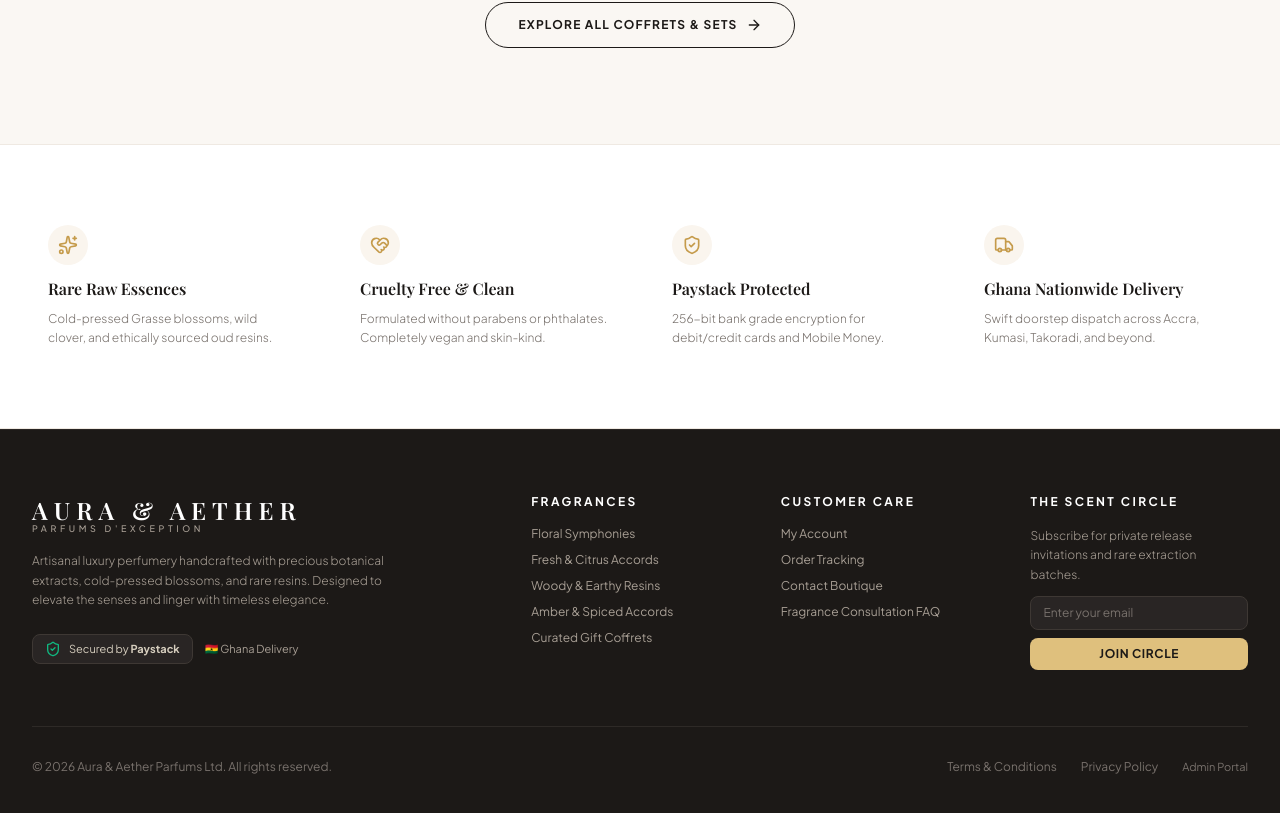
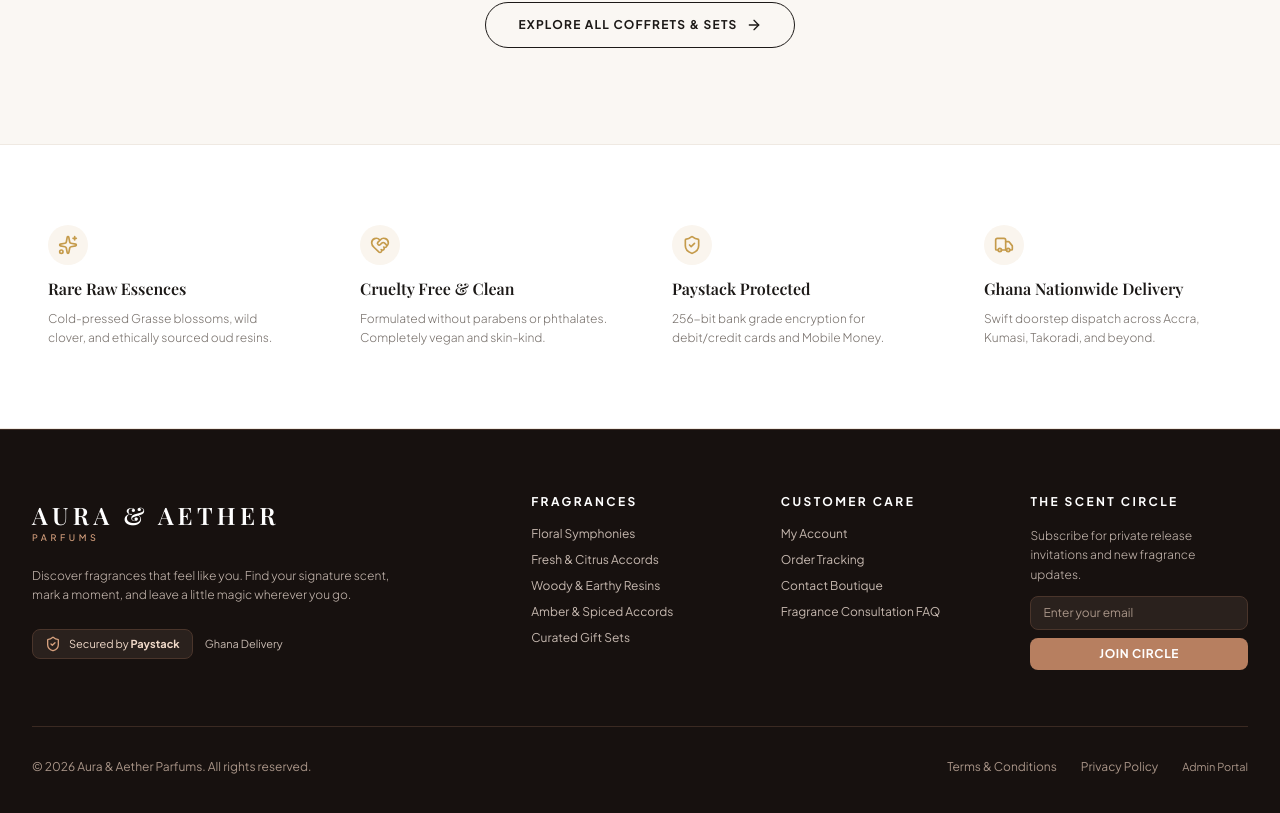
Before and after one commit to agbedor/Aura-Aether, a Next.js app: page / in a window 1280 px wide. Shown: the part 3336-4149 px from the top of the page. Built offline with nearby package versions, Linux system fonts and the light colour scheme; no server answers; the database is empty; a web font is replaced by a local one.

Commit message:
Apply ivory and copper brand palette and configurable logo/footer content

```diff
--- a/src/components/Footer.tsx
+++ b/src/components/Footer.tsx
@@ -1,163 +1,83 @@
 "use client";
 
-import React, { useState } from "react";
+import React, { useEffect, useState } from "react";
 import Link from "next/link";
-import { ShieldCheck, Mail, CheckCircle2 } from "lucide-react";
+import Image from "next/image";
+import { ShieldCheck, CheckCircle2 } from "lucide-react";
 
 export default function Footer() {
   const [email, setEmail] = useState("");
   const [subscribed, setSubscribed] = useState(false);
+  const [logoUrl, setLogoUrl] = useState("");
+  const [footerDescription, setFooterDescription] = useState("Discover fragrances that feel like you. Find your signature scent, mark a moment, and leave a little magic wherever you go.");
+  const [brandName, setBrandName] = useState("Aura & Aether Parfums");
+
+  useEffect(() => {
+    fetch("/api/site-settings")
+      .then((res) => (res.ok ? res.json() : null))
+      .then((data) => {
+        if (data?.settings?.logoUrl) setLogoUrl(data.settings.logoUrl);
+        if (data?.settings?.footerDescription) setFooterDescription(data.settings.footerDescription);
+        if (data?.settings?.brandName) setBrandName(data.settings.brandName);
+      })
+      .catch(() => undefined);
+  }, []);
 
   const handleSubscribe = (e: React.FormEvent) => {
     e.preventDefault();
-    if (email.trim()) {
-      setSubscribed(true);
-      setEmail("");
-    }
+    if (email.trim()) { setSubscribed(true); setEmail(""); }
   };
 
   return (
-    <footer className="bg-[#1C1917] text-[#FAF8F5] pt-16 pb-12 border-t border-[#292524]">
+    <footer className="bg-[#17110F] text-[#FCFBF9] pt-16 pb-12 border-t border-[#3B2A22]">
       <div className="max-w-7xl mx-auto px-4 sm:px-6 lg:px-8">
-        <div className="grid grid-cols-1 md:grid-cols-2 lg:grid-cols-5 gap-10 lg:gap-8 pb-14 border-b border-[#2E2A27]">
-          {/* Column 1: Brand & Paystack trust badge (2 cols on LG) */}
+        <div className="grid grid-cols-1 md:grid-cols-2 lg:grid-cols-5 gap-10 lg:gap-8 pb-14 border-b border-[#3B2A22]">
           <div className="lg:col-span-2 space-y-4">
-            <Link href="/" className="inline-block">
-              <span className="font-serif-luxury text-2xl font-semibold tracking-[0.25em] text-white block uppercase">
-                AURA &amp; AETHER
-              </span>
-              <span className="font-sans-clean text-[9px] tracking-[0.4em] font-medium text-[#A89F95] uppercase block -mt-1">
-                PARFUMS D&apos;EXCEPTION
-              </span>
+            <Link href="/" aria-label={brandName} className="inline-flex min-h-14 items-center">
+              {logoUrl ? <Image src={logoUrl} alt={brandName} width={250} height={72} className="h-12 w-auto max-w-[240px] object-contain" /> : <span className="inline-block"><span className="font-serif-luxury text-2xl font-semibold tracking-[0.18em] text-white block uppercase">AURA &amp; AETHER</span><span className="font-sans-clean text-[9px] tracking-[0.4em] font-medium text-[#D7A17E] uppercase block">PARFUMS</span></span>}
             </Link>
-            <p className="text-xs text-[#A89F95] leading-relaxed max-w-sm font-light">
-              Artisanal luxury perfumery handcrafted with precious botanical extracts,
-              cold-pressed blossoms, and rare resins. Designed to elevate the senses and linger
-              with timeless elegance.
-            </p>
-
-            {/* Paystack Payment Trust Badge */}
+            <p className="text-xs text-[#C7B9B0] leading-relaxed max-w-sm font-light">{footerDescription}</p>
             <div className="pt-2 flex items-center gap-3">
-              <div className="inline-flex items-center gap-2 px-3 py-1.5 rounded-lg bg-[#292524] border border-[#3E3834] text-[11px] text-[#D6CEBE]">
-                <ShieldCheck className="w-4 h-4 text-[#10B981]" />
-                <span>Secured by <strong>Paystack</strong></span>
-              </div>
-              <span className="text-[11px] text-[#A89F95]">🇬🇭 Ghana Delivery</span>
+              <div className="inline-flex items-center gap-2 px-3 py-1.5 rounded-lg bg-[#2A211D] border border-[#4A352B] text-[11px] text-[#F0D9C9]"><ShieldCheck className="w-4 h-4 text-[#D7A17E]" /><span>Secured by <strong>Paystack</strong></span></div>
+              <span className="text-[11px] text-[#C7B9B0]">Ghana Delivery</span>
             </div>
           </div>
-
-          {/* Column 2: Fragrances */}
           <div>
-            <h4 className="text-xs font-bold uppercase tracking-[0.2em] text-white mb-4">
-              Fragrances
-            </h4>
-            <ul className="space-y-2.5 text-xs text-[#A89F95]">
-              <li>
-                <Link href="/shop?category=floral" className="hover:text-white transition-colors">
-                  Floral Symphonies
-                </Link>
-              </li>
-              <li>
-                <Link href="/shop?category=fresh" className="hover:text-white transition-colors">
-                  Fresh &amp; Citrus Accords
-                </Link>
-              </li>
-              <li>
-                <Link href="/shop?category=woody" className="hover:text-white transition-colors">
-                  Woody &amp; Earthy Resins
-                </Link>
-              </li>
-              <li>
-                <Link href="/shop?category=amber-spice" className="hover:text-white transition-colors">
-                  Amber &amp; Spiced Accords
-                </Link>
-              </li>
-              <li>
-                <Link href="/gift-sets" className="hover:text-white transition-colors">
-                  Curated Gift Coffrets
-                </Link>
-              </li>
+            <h4 className="text-xs font-bold uppercase tracking-[0.2em] text-white mb-4">Fragrances</h4>
+            <ul className="space-y-2.5 text-xs text-[#C7B9B0]">
+              <li><Link href="/shop?category=floral" className="hover:text-[#E8BD9E] transition-colors">Floral Symphonies</Link></li>
+              <li><Link href="/shop?category=fresh" className="hover:text-[#E8BD9E] transition-colors">Fresh &amp; Citrus Accords</Link></li>
+              <li><Link href="/shop?category=woody" className="hover:text-[#E8BD9E] transition-colors">Woody &amp; Earthy Resins</Link></li>
+              <li><Link href="/shop?category=amber-spice" className="hover:text-[#E8BD9E] transition-colors">Amber &amp; Spiced Accords</Link></li>
+              <li><Link href="/gift-sets" className="hover:text-[#E8BD9E] transition-colors">Curated Gift Sets</Link></li>
             </ul>
           </div>
-
-          {/* Column 3: Customer Care */}
           <div>
-            <h4 className="text-xs font-bold uppercase tracking-[0.2em] text-white mb-4">
-              Customer Care
-            </h4>
-            <ul className="space-y-2.5 text-xs text-[#A89F95]">
-              <li>
-                <Link href="/account" className="hover:text-white transition-colors">
-                  My Account
-                </Link>
-              </li>
-              <li>
-                <Link href="/account/orders" className="hover:text-white transition-colors">
-                  Order Tracking
-                </Link>
-              </li>
-              <li>
-                <Link href="/contact" className="hover:text-white transition-colors">
-                  Contact Boutique
-                </Link>
-              </li>
-              <li>
-                <Link href="/contact#faq" className="hover:text-white transition-colors">
-                  Fragrance Consultation FAQ
-                </Link>
-              </li>
+            <h4 className="text-xs font-bold uppercase tracking-[0.2em] text-white mb-4">Customer Care</h4>
+            <ul className="space-y-2.5 text-xs text-[#C7B9B0]">
+              <li><Link href="/account" className="hover:text-[#E8BD9E] transition-colors">My Account</Link></li>
+              <li><Link href="/account/orders" className="hover:text-[#E8BD9E] transition-colors">Order Tracking</Link></li>
+              <li><Link href="/contact" className="hover:text-[#E8BD9E] transition-colors">Contact Boutique</Link></li>
+              <li><Link href="/contact#faq" className="hover:text-[#E8BD9E] transition-colors">Fragrance Consultation FAQ</Link></li>
             </ul>
           </div>
-
-          {/* Column 4: Newsletter */}
           <div>
-            <h4 className="text-xs font-bold uppercase tracking-[0.2em] text-white mb-4">
-              The Scent Circle
-            </h4>
-            <p className="text-xs text-[#A89F95] mb-3 font-light leading-relaxed">
-              Subscribe for private release invitations and rare extraction batches.
-            </p>
-            {subscribed ? (
-              <div className="flex items-center gap-2 text-xs text-[#10B981] bg-[#292524] p-2.5 rounded-lg border border-[#3E3834]">
-                <CheckCircle2 className="w-4 h-4" />
-                <span>Welcome to our private circle.</span>
-              </div>
-            ) : (
+            <h4 className="text-xs font-bold uppercase tracking-[0.2em] text-white mb-4">The Scent Circle</h4>
+            <p className="text-xs text-[#C7B9B0] mb-3 font-light leading-relaxed">Subscribe for private release invitations and new fragrance updates.</p>
+            {subscribed ? <div className="flex items-center gap-2 text-xs text-[#E8BD9E] bg-[#2A211D] p-2.5 rounded-lg border border-[#4A352B]"><CheckCircle2 className="w-4 h-4" /><span>Welcome to our private circle.</span></div> : (
               <form onSubmit={handleSubscribe} className="space-y-2">
-                <div className="relative">
-                  <input
-                    type="email"
-                    required
-                    placeholder="Enter your email"
-                    value={email}
-                    onChange={(e) => setEmail(e.target.value)}
-                    className="w-full bg-[#292524] border border-[#3E3834] rounded-lg px-3 py-2 text-xs text-white placeholder-[#78716C] focus:outline-none focus:border-[#C59B4B]"
-                  />
-                </div>
-                <button
-                  type="submit"
-                  className="w-full py-2 bg-[#DFC07D] text-[#1C1917] rounded-lg text-xs font-bold uppercase tracking-wider hover:bg-[#CFB06C] transition-colors"
-                >
-                  Join Circle
-                </button>
+                <input type="email" required placeholder="Enter your email" value={email} onChange={(e) => setEmail(e.target.value)} className="w-full bg-[#2A211D] border border-[#4A352B] rounded-lg px-3 py-2 text-xs text-white placeholder-[#A89487] focus:outline-none focus:border-[#D7A17E]" />
+                <button type="submit" className="w-full py-2 bg-[#B77F60] text-white rounded-lg text-xs font-bold uppercase tracking-wider hover:bg-[#996447] transition-colors">Join Circle</button>
               </form>
             )}
           </div>
         </div>
-
-        {/* Bottom Bar */}
-        <div className="pt-8 flex flex-col sm:flex-row items-center justify-between text-xs text-[#78716C] gap-4">
-          <p>© 2026 Aura &amp; Aether Parfums Ltd. All rights reserved.</p>
+        <div className="pt-8 flex flex-col sm:flex-row items-center justify-between text-xs text-[#A89487] gap-4">
+          <p>© 2026 {brandName}. All rights reserved.</p>
           <div className="flex items-center gap-6">
-            <Link href="/contact" className="hover:text-white transition-colors">
-              Terms &amp; Conditions
-            </Link>
-            <Link href="/contact" className="hover:text-white transition-colors">
-              Privacy Policy
-            </Link>
-            <Link href="/admin" className="hover:text-[#DFC07D] transition-colors text-[11px]">
-              Admin Portal
-            </Link>
+            <Link href="/contact" className="hover:text-[#E8BD9E] transition-colors">Terms &amp; Conditions</Link>
+            <Link href="/contact" className="hover:text-[#E8BD9E] transition-colors">Privacy Policy</Link>
+            <Link href="/admin" className="hover:text-[#E8BD9E] transition-colors text-[11px]">Admin Portal</Link>
           </div>
         </div>
       </div>
```
